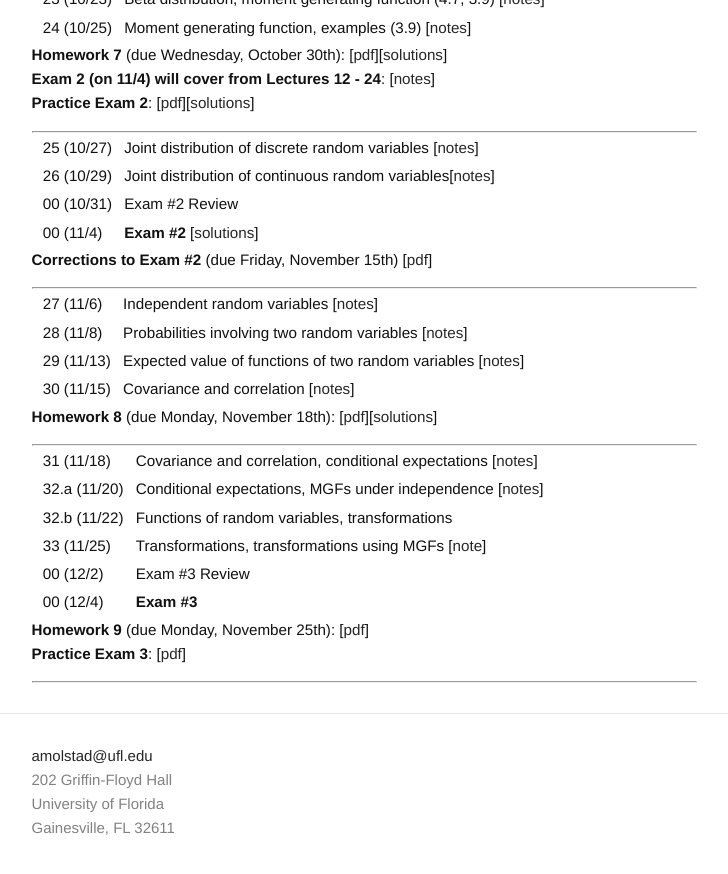
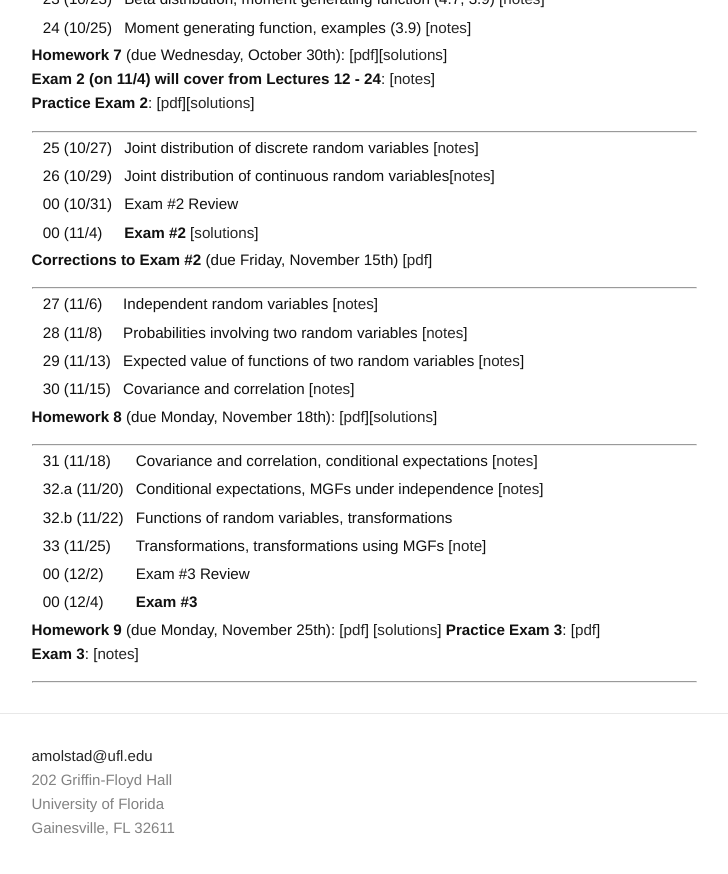
Before and after one commit to ajmolstad/ajmolstad.github.io, a Jekyll site: the page built from F19_STA4321.md, in a window 1280 px wide and 900 px high, scrolled down 1338 px. Shown: the top 874 px of the window, without its empty margins (276-1004 px from the left). Built offline with Jekyll 4.4.1, drawn with Linux system fonts in a browser that asks for light colours.

Commit message:
Update F19_STA4321.md

```diff
--- a/F19_STA4321.md
+++ b/F19_STA4321.md
@@ -113,7 +113,8 @@
 || 00 (12/2) || Exam #3 Review ||
 || 00 (12/4) || **Exam #3** ||
 
-**Homework 9** (due Monday, November 25th): [[pdf](/docs/STA4321_F19_Homework9.pdf)]
+**Homework 9** (due Monday, November 25th): [[pdf](/docs/STA4321_F19_Homework9.pdf)]  [[solutions](https://ufl.instructure.com/courses/382258/files/46845938/download?wrap=1)]
 **Practice Exam 3**: [[pdf](https://ufl.instructure.com/courses/382258/files/46773611/download?wrap=1)]
+**Exam 3**: [[notes](https://ufl.instructure.com/courses/382258/files/46890006/download?wrap=1)]
 
 ---------------
```
